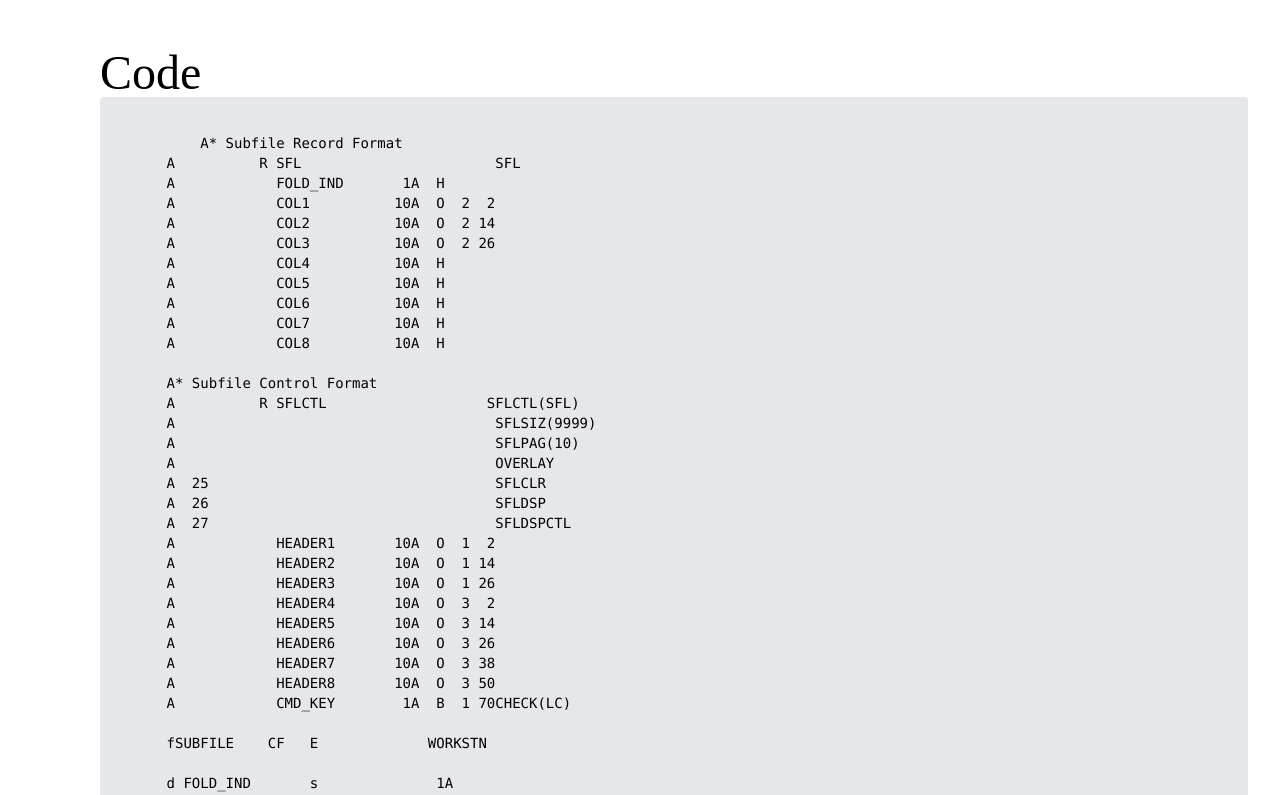
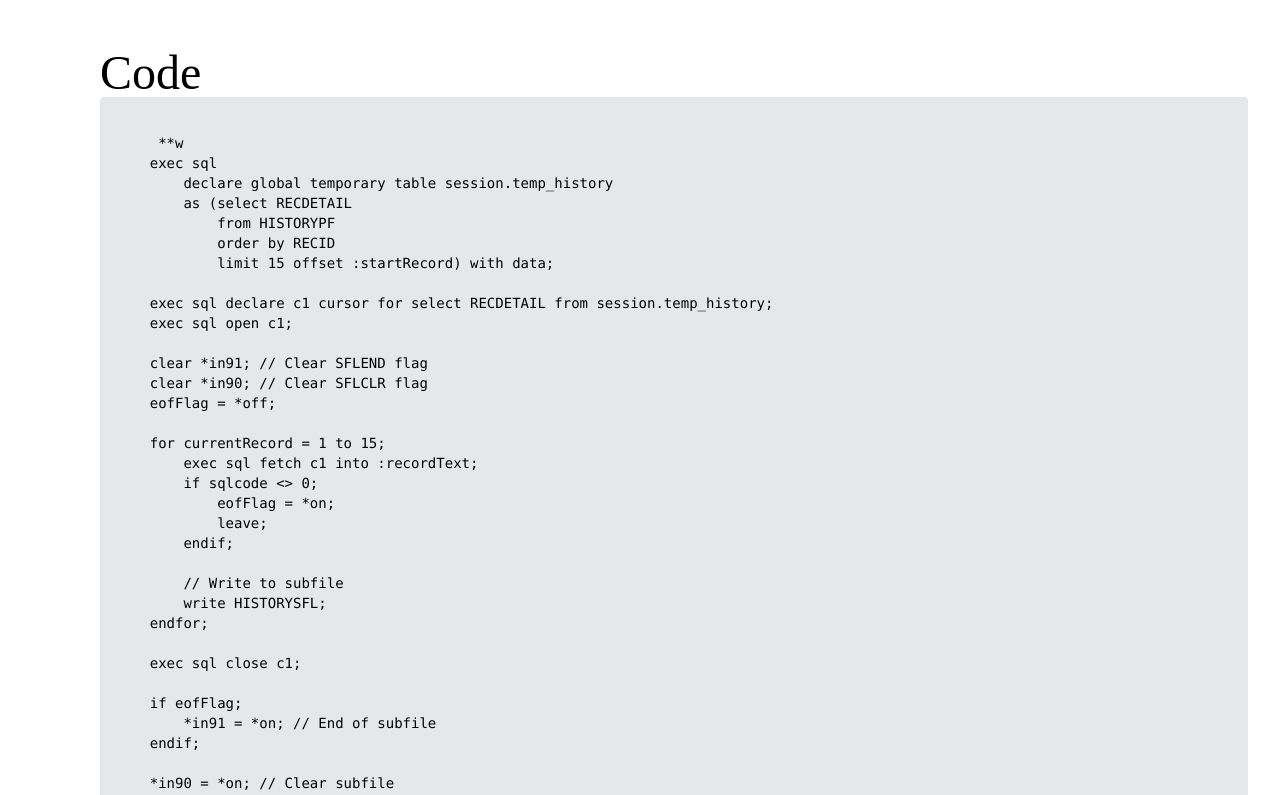
Before and after one commit to MARKOTHEDEV/peach-design, a Next.js app: page / in a window 1280 px wide. Shown: the part 8960-9755 px from the top of the page. Built offline with nearby package versions, Linux system fonts and the light colour scheme.

Commit message:
fixed bugs

```diff
--- a/src/pages/index.tsx
+++ b/src/pages/index.tsx
@@ -810,99 +810,78 @@ export default function Home() {
     <pre className="bg-gray-200 p-4 rounded text-sm overflow-x-auto">
       <code>
         {`
-          A* Subfile Record Format
-      A          R SFL                       SFL
-      A            FOLD_IND       1A  H
-      A            COL1          10A  O  2  2
-      A            COL2          10A  O  2 14
-      A            COL3          10A  O  2 26
-      A            COL4          10A  H
-      A            COL5          10A  H
-      A            COL6          10A  H
-      A            COL7          10A  H
-      A            COL8          10A  H
+     **w
+    exec sql
+        declare global temporary table session.temp_history
+        as (select RECDETAIL
+            from HISTORYPF
+            order by RECID
+            limit 15 offset :startRecord) with data;
 
-      A* Subfile Control Format
-      A          R SFLCTL                   SFLCTL(SFL)
-      A                                      SFLSIZ(9999)
-      A                                      SFLPAG(10)
-      A                                      OVERLAY
-      A  25                                  SFLCLR
-      A  26                                  SFLDSP
-      A  27                                  SFLDSPCTL
-      A            HEADER1       10A  O  1  2
-      A            HEADER2       10A  O  1 14
-      A            HEADER3       10A  O  1 26
-      A            HEADER4       10A  O  3  2
-      A            HEADER5       10A  O  3 14
-      A            HEADER6       10A  O  3 26
-      A            HEADER7       10A  O  3 38
-      A            HEADER8       10A  O  3 50
-      A            CMD_KEY        1A  B  1 70CHECK(LC)
+    exec sql declare c1 cursor for select RECDETAIL from session.temp_history;
+    exec sql open c1;
 
-      fSUBFILE    CF   E             WORKSTN
+    clear *in91; // Clear SFLEND flag
+    clear *in90; // Clear SFLCLR flag
+    eofFlag = *off;
 
-      d FOLD_IND       s              1A
-      d CMD_KEY        s              1A
-      d RRN            s              4S 0
+    for currentRecord = 1 to 15;
+        exec sql fetch c1 into :recordText;
+        if sqlcode <> 0;
+            eofFlag = *on;
+            leave;
+        endif;
 
-      /free
-        // Initialize headers
-        HEADER1 = 'Col 1';
-        HEADER2 = 'Col 2';
-        HEADER3 = 'Col 3';
-        HEADER4 = 'Col 4';
-        HEADER5 = 'Col 5';
-        HEADER6 = 'Col 6';
-        HEADER7 = 'Col 7';
-        HEADER8 = 'Col 8';
+        // Write to subfile
+        write HISTORYSFL;
+    endfor;
 
-        // Populate subfile data
-        RRN = 1;
+    exec sql close c1;
 
-        // Add a few sample rows
-        FOLD_IND = '0'; // Folded by default
+    if eofFlag;
+        *in91 = *on; // End of subfile
+    endif;
 
-        COL1 = 'Row1-C1';
-        COL2 = 'Row1-C2';
-        COL3 = 'Row1-C3';
-        COL4 = 'Row1-C4';
-        COL5 = 'Row1-C5';
-        COL6 = 'Row1-C6';
-        COL7 = 'Row1-C7';
-        COL8 = 'Row1-C8';
-        WRITE SFL;
+    *in90 = *on; // Clear subfile
 
-        RRN += 1;
+    // Display all parts of the screen
+    write HISTORYFKEYS;  // Display function keys
+    write HISTORYMSG;    // Display message area
+    exfmt HISTORYCTL;    // Handle user input for the subfile
 
-        COL1 = 'Row2-C1';
-        COL2 = 'Row2-C2';
-        COL3 = 'Row2-C3';
-        COL4 = 'Row2-C4';
-        COL5 = 'Row2-C5';
-        COL6 = 'Row2-C6';
-        COL7 = 'Row2-C7';
-        COL8 = 'Row2-C8';
-        WRITE SFL;
+    // Handle function keys
+    select;
+        when *in02; // F2 Previous
+            if page > 1;
+                page -= 1;
+            endif;
+        when *in17; // F17 Top
+            page = 1;
+        when *in18; // F18 Bottom
+            page = %div(totalRecords : 15) + (%rem(totalRecords : 15) > 0);
+    endsl;
+enddo;
 
-        // Display subfile in loop
-        DOW NOT *IN03;
-            WRITE SFLCTL;
-            EXFMT SFLCTL;
+*inlr = *on;
 
-            SELECT;
-              WHEN CMD_KEY = '1'; // Toggle to expanded view
-                  FOLD_IND = '1'; // Enable all columns
-              WHEN CMD_KEY = '2'; // Toggle to folded view
-                  FOLD_IND = '0'; // Show only primary columns
-              OTHER;
-                  LEAVE;
-            ENDSELECT;
-        ENDDO;
 
-        *INLR = *ON;
-        RETURN;
-      /end-free
+A          R HISTORYSFL                  SFL
+A            RECID         5P 0O  5  2
+A            RECDETAIL     50A  O  5 10
+
+A          R HISTORYCTL                  SFLCTL(HISTORYSFL)
+A                                      SFLPAG(15)
+A                                      SFLSIZ(15)
+A                                      SFLDSP
+A                                      SFLDSPCTL
+A  90                                  SFLCLR
+A  91                                  SFLEND
+A                                      OVERLAY
+A            SFLRCDNBR      4S 0H SFLRCDNBR(CURSOR)
+
+A          R HISTORYFKEYS
+A                                      OVERLAY
+A            FKEYS          50A  O 24  2
 `}
     </code>
   </pre>
```
